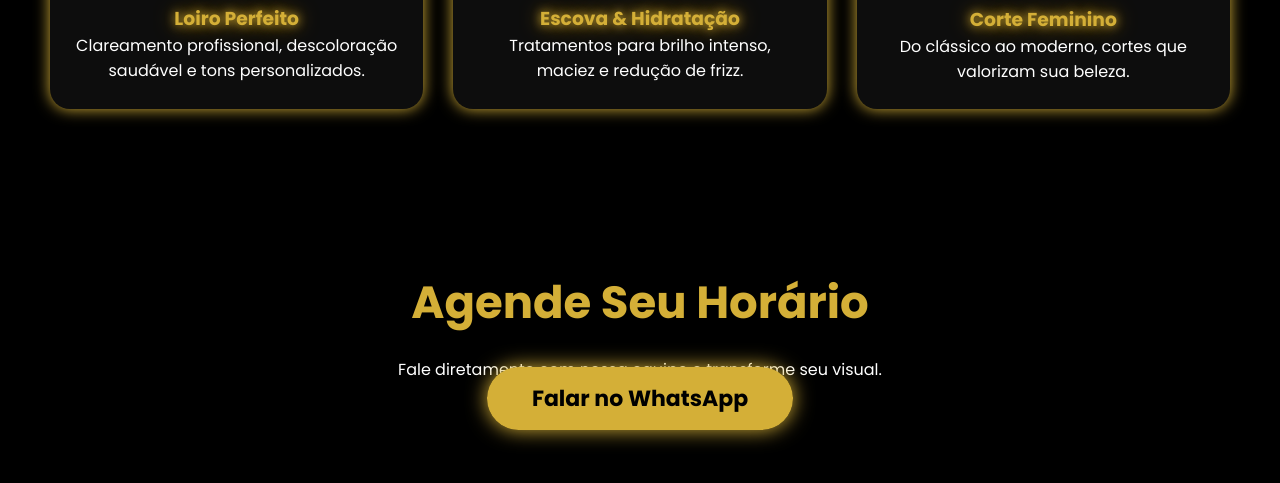
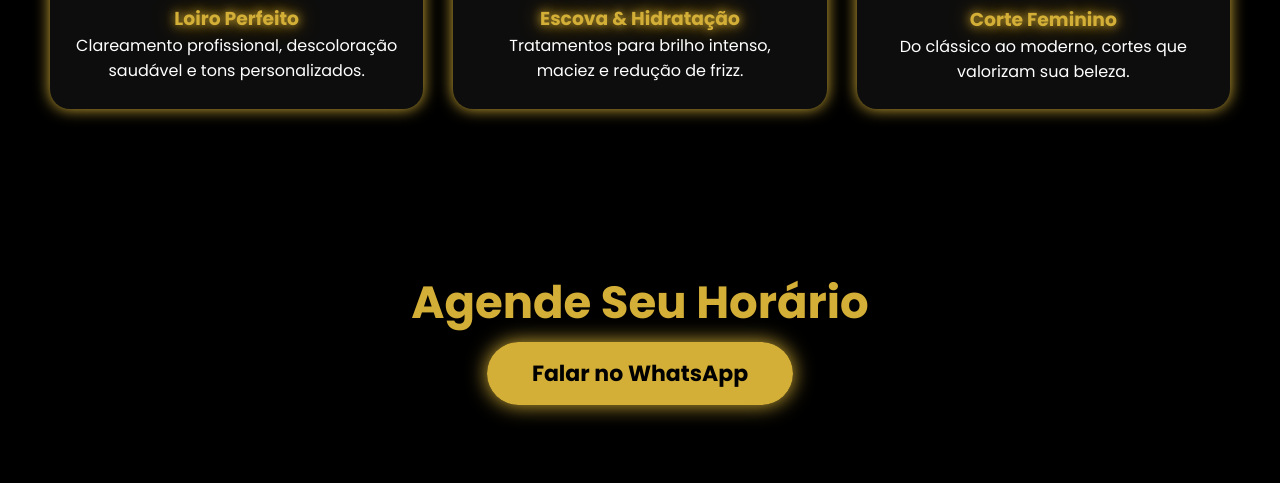
Before and after one commit to Vitorprofi/Autoestimavip, a plain HTML site: page index.html in a window 1280 px wide. Shown: the part 1128-1611 px from the top of the page. Drawn offline with Linux system fonts and the light colour scheme.

Commit message:
index.html

```diff
--- a/index.html
+++ b/index.html
@@ -123,7 +123,6 @@ nav a:hover{color:#d4af37;}
 </section>
 <section class="contato" id="contato">
     <h2>Agende Seu Horário</h2>
-    <p>Fale diretamente com nossa equipe e transforme seu visual.</p>
     <a class="whatsapp-btn" href="https://wa.me/5515996069571?text=Olá! Quero agendar um horário." target="_blank">Falar no WhatsApp</a>
 </section>
 </body>
```
